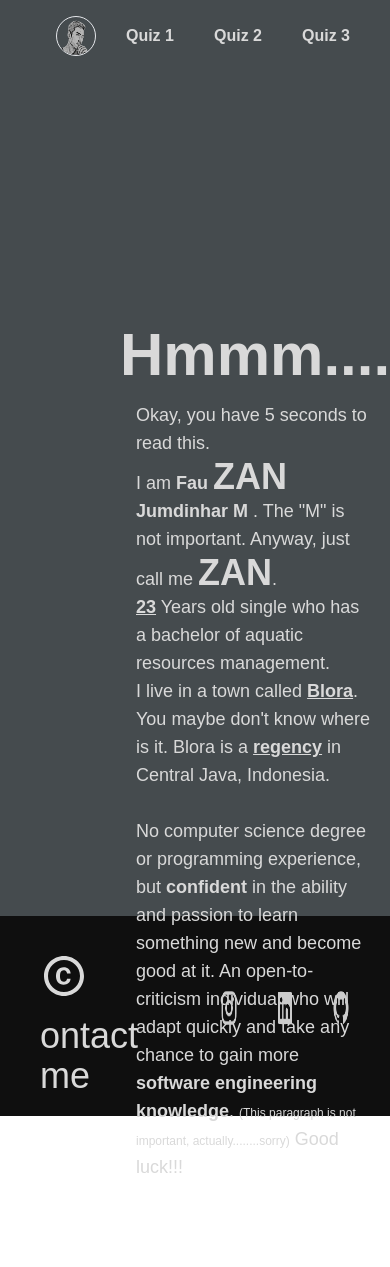
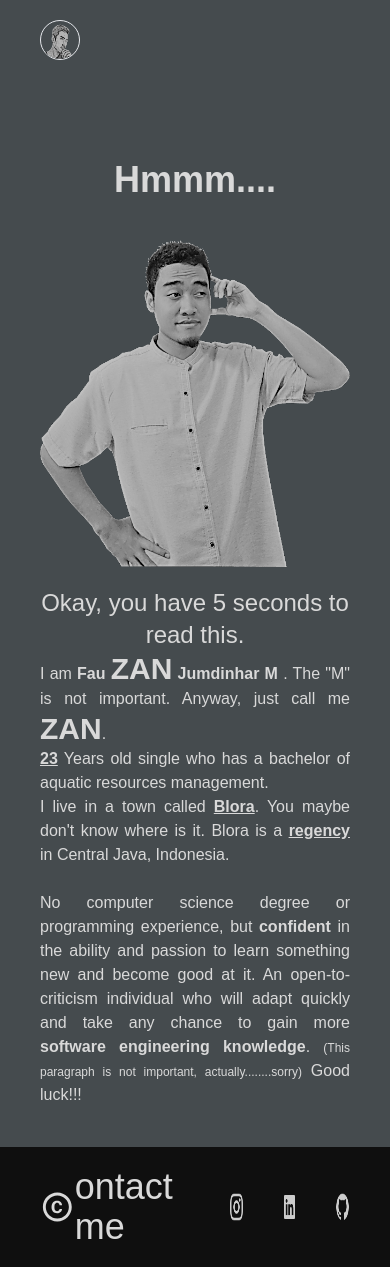
Before and after one commit to Zan-14/Assign-HTML-CSS-JS, a plain HTML site: page index.html in a window 390 px wide. Before the commit the page ends 1197 px from the top, so only its background shows below. Drawn offline with nearby package versions, Linux system fonts and the light colour scheme.

Commit message:
responsive design

```diff
--- a/index.html
+++ b/index.html
@@ -13,25 +13,31 @@
 <body>
 
     <!-- screen -->
-    <div class="max-w-[1920px] aspect-video block relative mx-auto bg-grayDarker font-titillium">
+    <div class="max-w-[1920px] aspect-video block mx-auto bg-grayDarker font-titillium">
 
         <!-- header -->
-        <header>
+        <header class="sticky top-0">
 
             <!-- navigation -->
-            <nav class="sticky top-0">
-                <div class="flex max-h-20 px-10 justify-between">
-                    <div class="p-4">
+            <nav>
+                <div class="flex max-h-20 px-10 py-5 justify-between">
+                    <!-- home-icon -->
+                    <div>
                         <a href="#">
                             <img class="w-10 h-10 border rounded-full border-1 hover:border-2" src="img/home-icon.png" alt="Fauzan-JM">
                         </a>
                     </div>
-                    <div class="flex text-grayLight items-center font-semibold">
+                    <!-- right-navbar -->
+                    <div class="hidden sm:flex text-grayLight items-center font-semibold">
                         <div class="flex gap-10 ">
                             <a href="#" class="hover:underline">Quiz 1</a>
                             <a href="#" class="hover:underline">Quiz 2</a>
                             <a href="#" class="hover:underline">Quiz 3</a>
                         </div>
+                    </div>
+                    <!-- hamburger button -->
+                    <div>
+
                     </div>
                 </div>
             </nav>
@@ -41,17 +47,25 @@
         <!-- main -->
         <main>
             <!-- hero Section -->
-            <div class="flex h-screen px-10 text-grayLight">
-                <div class="flex min-w-min px-10 items-end">
-                    <img class="w-[900px] h-auto" src="img/PP 1 no BG slate.png" alt="Hero-Image">
+            <div class="flex flex-col h-fit px-10 py-10 items-center text-grayLight lg:flex-row lg:h-[95vh]">
+                <div class="lg:hidden py-10 text-center text-4xl font-extrabold lg:p-0 lg:text-6xl lg:text-left">
+                    <h1 class="">Hmmm.... </h1>
                 </div>
-                <div class="pt-[30vh] max-w-5xl">
-                    <h1 class="text-6xl font-extrabold">Hmmm.... </h1>
-                    <div class="px-4 py-4">
-                        <p class="text-lg">Okay, you have 5 seconds to read this. <br>I am <span class="font-semibold">Fau
-                            <span class="text-4xl font-bold">ZAN</span> Jumdinhar M</span>
+                <!-- image -->
+                <div class="flex justify-center pb-5 lg:shrink-0 lg:w-4/6">
+                    <img class="object-cover" src="img/PP 1 no BG slate.png" alt="Hero-Image">
+                </div>
+                <!-- text -->
+                <div class="flex-col items-center lg:max-w-xl">
+                    <div class="hidden py-4 text-center text-4xl font-extrabold lg:inline-block lg:p-0 lg:text-6xl lg:text-left">
+                        <h1 class="">Hmmm.... </h1>
+                    </div>
+                    <div class="lg:p-4 text-justify sm:text-left">
+                        <p class="text-2xl lg:text-base text-center lg:text-left">Okay, you have 5 seconds to read this.</p>
+                        <p class="lg:text-lg lg:text-left">I am <span class="font-semibold">Fau
+                            <span class="text-3xl font-bold">ZAN</span> Jumdinhar M</span>
                             . The "M" is not important. Anyway, just call me
-                            <span class="text-4xl font-bold">ZAN</span>.<br><span class="font-bold underline">23</span> Years old single who has a bachelor of aquatic resources management.<br> I live in a town called <span class="font-bold underline">Blora</span>. You maybe don't know where is it. Blora is a <span class="font-bold underline">regency</span> in Central Java, Indonesia.<br><br> No computer science degree or programming experience, but <b>confident</b> in the ability and passion to learn something new and become good at it. An open-to-criticism individual who will adapt quickly and take any chance to gain more <b>software engineering knowledge</b>.
+                            <span class="text-3xl font-bold">ZAN</span>.<br><span class="font-bold underline">23</span> Years old single who has a bachelor of aquatic resources management.<br> I live in a town called <span class="font-bold underline">Blora</span>. You maybe don't know where is it. Blora is a <span class="font-bold underline">regency</span> in Central Java, Indonesia.<br><br> No computer science degree or programming experience, but <b>confident</b> in the ability and passion to learn something new and become good at it. An open-to-criticism individual who will adapt quickly and take any chance to gain more <b>software engineering knowledge</b>.
                             <span class="text-xs">(This paragraph is not important, actually........sorry)</span> Good luck!!!
                         </p>
                     </div>
@@ -64,17 +78,18 @@
         <footer>
             <div class="flex bg-blackSoft justify-between">
                 <div class="flex px-10 py-5 items-center text-grayLight">
-                    <h2 class="pt-4"><svg class="inline-block mb-4" xmlns="http://www.w3.org/2000/svg" width="48" height="48" viewBox="0 0 24 24"><path fill="currentColor" d="M10.08 10.86c.05-.33.16-.62.3-.87s.34-.46.59-.62c.24-.15.54-.22.91-.23c.23.01.44.05.63.13c.2.09.38.21.52.36s.25.33.34.53s.13.42.14.64h1.79c-.02-.47-.11-.9-.28-1.29s-.4-.73-.7-1.01s-.66-.5-1.08-.66s-.88-.23-1.39-.23c-.65 0-1.22.11-1.7.34s-.88.53-1.2.92s-.56.84-.71 1.36S8 11.29 8 11.87v.27c0 .58.08 1.12.23 1.64s.39.97.71 1.35s.72.69 1.2.91c.48.22 1.05.34 1.7.34c.47 0 .91-.08 1.32-.23s.77-.36 1.08-.63s.56-.58.74-.94s.29-.74.3-1.15h-1.79c-.01.21-.06.4-.15.58s-.21.33-.36.46s-.32.23-.52.3c-.19.07-.39.09-.6.1c-.36-.01-.66-.08-.89-.23c-.25-.16-.45-.37-.59-.62s-.25-.55-.3-.88s-.08-.67-.08-1v-.27c0-.35.03-.68.08-1.01zM12 2C6.48 2 2 6.48 2 12s4.48 10 10 10s10-4.48 10-10S17.52 2 12 2zm0 18c-4.41 0-8-3.59-8-8s3.59-8 8-8s8 3.59 8 8s-3.59 8-8 8z"/></svg><span class="text-4xl">ontact me</span></h2>
+                    <svg class="inline-block" xmlns="http://www.w3.org/2000/svg" width="48" height="48" viewBox="0 0 24 24"><path fill="currentColor" d="M10.08 10.86c.05-.33.16-.62.3-.87s.34-.46.59-.62c.24-.15.54-.22.91-.23c.23.01.44.05.63.13c.2.09.38.21.52.36s.25.33.34.53s.13.42.14.64h1.79c-.02-.47-.11-.9-.28-1.29s-.4-.73-.7-1.01s-.66-.5-1.08-.66s-.88-.23-1.39-.23c-.65 0-1.22.11-1.7.34s-.88.53-1.2.92s-.56.84-.71 1.36S8 11.29 8 11.87v.27c0 .58.08 1.12.23 1.64s.39.97.71 1.35s.72.69 1.2.91c.48.22 1.05.34 1.7.34c.47 0 .91-.08 1.32-.23s.77-.36 1.08-.63s.56-.58.74-.94s.29-.74.3-1.15h-1.79c-.01.21-.06.4-.15.58s-.21.33-.36.46s-.32.23-.52.3c-.19.07-.39.09-.6.1c-.36-.01-.66-.08-.89-.23c-.25-.16-.45-.37-.59-.62s-.25-.55-.3-.88s-.08-.67-.08-1v-.27c0-.35.03-.68.08-1.01zM12 2C6.48 2 2 6.48 2 12s4.48 10 10 10s10-4.48 10-10S17.52 2 12 2zm0 18c-4.41 0-8-3.59-8-8s3.59-8 8-8s8 3.59 8 8s-3.59 8-8 8z"/></svg>
+                    <span class="text-4xl">ontact me</span>
                 </div>
-                <div class="flex pr-10 gap-10 items-center pb-4">
+                <div class="flex pr-10 gap-10 items-center py-5">
                     <a href="https://www.instagram.com/fauzanjumdinhar/">
-                        <img class="w-10 h-10" src="img/instagram.png" alt="instagram-zan">
+                        <img class="w-8 h-8 md:w-10 md:h-10" src="img/instagram.png" alt="instagram-zan">
                     </a>
                     <a href="https://www.linkedin.com/in/fauzan-jumdinhar-marsha/">
-                        <img class="w-8 h-8" src="img/linkedin.png" alt="linkedin-zan">
+                        <img class="w-6 h-6 md:w-8 md:h-8" src="img/linkedin.png" alt="linkedin-zan">
                     </a>
                     <a href="https://github.com/Zan-14">
-                        <img class="w-10 h-10" src="img/github.png" alt="github-zan">
+                        <img class="w-8 h-8 md:w-10 md:h-10" src="img/github.png" alt="github-zan">
                     </a>
                 </div>
             </div>
```
